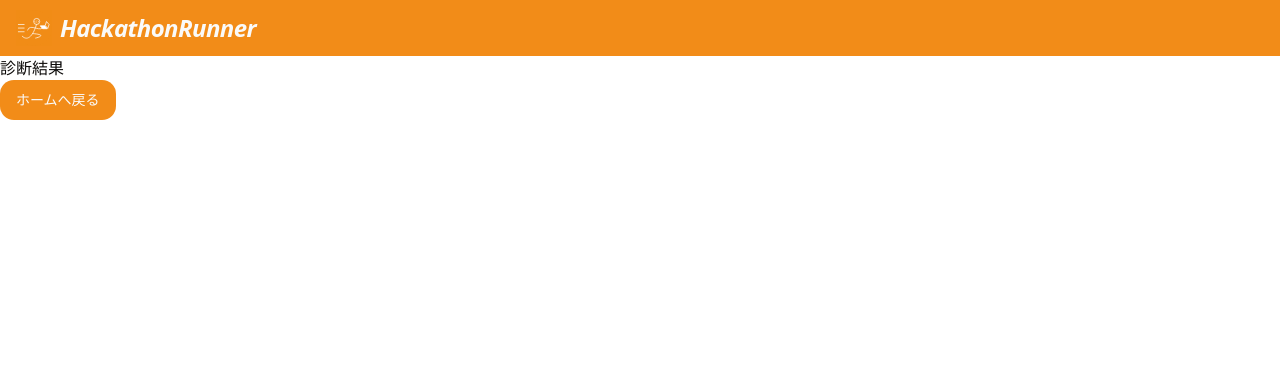
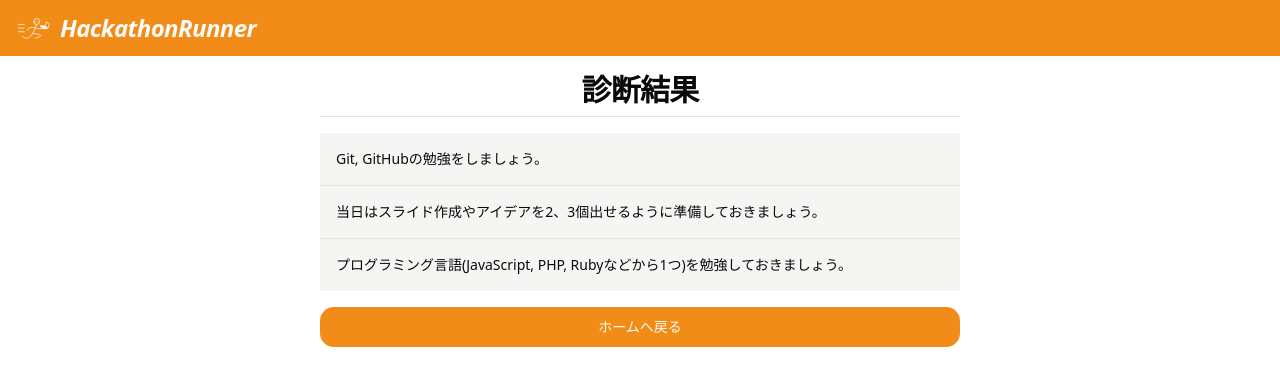
Before and after one commit to kmusicsports/hackathon-runner, a React (Vite) app: page /check/result in a window 1280 px wide. Shown: the top 386 px of the page. Built offline with nearby package versions, Linux system fonts and the light colour scheme.

Commit message:
feat(ui): Add ResultMessageList to ResultPage

```diff
--- a/src/app/pages/check/result.tsx
+++ b/src/app/pages/check/result.tsx
@@ -1,12 +1,34 @@
-import { Link } from "react-router";
+import { Link, useSearchParams } from "react-router";
 
+import { H2 } from "@/components/elements/typography/heading";
 import { Button } from "@/components/ui/button";
+import ResultMessageList from "@/features/check/components/result-message-list";
+
+import type { Answers } from "@/features/check/types";
 
 const ResultPage = () => {
+  const [searchParams] = useSearchParams();
+  const answers: Answers = {
+    hackathon: Number(searchParams.get("hackathon")),
+    team: Number(searchParams.get("team")),
+    development: Number(searchParams.get("development")),
+    git: Number(searchParams.get("git")),
+    video: Number(searchParams.get("video")),
+    presentation: Number(searchParams.get("presentation")),
+    design: Number(searchParams.get("design")),
+    frontend: Number(searchParams.get("frontend")),
+    backend: Number(searchParams.get("backend")),
+    infrastructure: Number(searchParams.get("infrastructure")),
+    analysis: Number(searchParams.get("analysis")),
+  };
+
   return (
-    <div>
-      <h1>診断結果</h1>
-      <Button asChild>
+    <div className="mx-auto mt-4 w-1/2 space-y-4">
+      <H2 className="text-center">診断結果</H2>
+
+      <ResultMessageList answers={answers} />
+
+      <Button className="w-full" asChild>
         <Link to="/">ホームへ戻る</Link>
       </Button>
     </div>
--- /dev/null
+++ b/src/components/ui/table.tsx
@@ -0,0 +1,117 @@
+import * as React from "react"
+
+import { cn } from "@/lib/utils"
+
+const Table = React.forwardRef<
+  HTMLTableElement,
+  React.HTMLAttributes<HTMLTableElement>
+>(({ className, ...props }, ref) => (
+  <div className="relative w-full overflow-auto">
+    <table
+      ref={ref}
+      className={cn("w-full caption-bottom text-sm", className)}
+      {...props}
+    />
+  </div>
+))
+Table.displayName = "Table"
+
+const TableHeader = React.forwardRef<
+  HTMLTableSectionElement,
+  React.HTMLAttributes<HTMLTableSectionElement>
+>(({ className, ...props }, ref) => (
+  <thead ref={ref} className={cn("[&_tr]:border-b", className)} {...props} />
+))
+TableHeader.displayName = "TableHeader"
+
+const TableBody = React.forwardRef<
+  HTMLTableSectionElement,
+  React.HTMLAttributes<HTMLTableSectionElement>
+>(({ className, ...props }, ref) => (
+  <tbody
+    ref={ref}
+    className={cn("[&_tr:last-child]:border-0", className)}
+    {...props}
+  />
+))
+TableBody.displayName = "TableBody"
+
+const TableFooter = React.forwardRef<
+  HTMLTableSectionElement,
+  React.HTMLAttributes<HTMLTableSectionElement>
+>(({ className, ...props }, ref) => (
+  <tfoot
+    ref={ref}
+    className={cn(
+      "border-t bg-muted/50 font-medium [&>tr]:last:border-b-0",
+      className
+    )}
+    {...props}
+  />
+))
+TableFooter.displayName = "TableFooter"
+
+const TableRow = React.forwardRef<
+  HTMLTableRowElement,
+  React.HTMLAttributes<HTMLTableRowElement>
+>(({ className, ...props }, ref) => (
+  <tr
+    ref={ref}
+    className={cn(
+      "border-b transition-colors hover:bg-muted/50 data-[state=selected]:bg-muted",
+      className
+    )}
+    {...props}
+  />
+))
+TableRow.displayName = "TableRow"
+
+const TableHead = React.forwardRef<
+  HTMLTableCellElement,
+  React.ThHTMLAttributes<HTMLTableCellElement>
+>(({ className, ...props }, ref) => (
+  <th
+    ref={ref}
+    className={cn(
+      "h-12 px-4 text-left align-middle font-medium text-muted-foreground [&:has([role=checkbox])]:pr-0",
+      className
+    )}
+    {...props}
+  />
+))
+TableHead.displayName = "TableHead"
+
+const TableCell = React.forwardRef<
+  HTMLTableCellElement,
+  React.TdHTMLAttributes<HTMLTableCellElement>
+>(({ className, ...props }, ref) => (
+  <td
+    ref={ref}
+    className={cn("p-4 align-middle [&:has([role=checkbox])]:pr-0", className)}
+    {...props}
+  />
+))
+TableCell.displayName = "TableCell"
+
+const TableCaption = React.forwardRef<
+  HTMLTableCaptionElement,
+  React.HTMLAttributes<HTMLTableCaptionElement>
+>(({ className, ...props }, ref) => (
+  <caption
+    ref={ref}
+    className={cn("mt-4 text-sm text-muted-foreground", className)}
+    {...props}
+  />
+))
+TableCaption.displayName = "TableCaption"
+
+export {
+  Table,
+  TableHeader,
+  TableBody,
+  TableFooter,
+  TableHead,
+  TableRow,
+  TableCell,
+  TableCaption,
+}
--- /dev/null
+++ b/src/features/check/components/result-message-list.tsx
@@ -0,0 +1,29 @@
+import { Table, TableBody, TableCell, TableRow } from "@/components/ui/table";
+import { makeResultMessages } from "@/features/check/services/result-messages";
+
+import type { Answers } from "@/features/check/types";
+
+type ResultMessageListProps = {
+  answers: Answers;
+  className?: string;
+};
+
+const ResultMessageList = ({ answers, className }: ResultMessageListProps) => {
+  const resultMessages = makeResultMessages({ answers });
+
+  return (
+    <div className={className}>
+      <Table>
+        <TableBody className="bg-muted">
+          {resultMessages.map((message, i) => (
+            <TableRow key={i}>
+              <TableCell className="font-medium">{message}</TableCell>
+            </TableRow>
+          ))}
+        </TableBody>
+      </Table>
+    </div>
+  );
+};
+
+export default ResultMessageList;
--- /dev/null
+++ b/src/features/check/services/result-messages.ts
@@ -0,0 +1,134 @@
+import type { Answers } from "@/features/check/types";
+
+const addGitMessages = (messages: string[], answers: Answers): string[] => {
+  if (answers.git === 0) {
+    // 0: Git, GitHub使用経験なし
+    messages.push("Git, GitHubの勉強をしましょう。");
+  }
+  return messages;
+};
+
+const addHackathonMessages = (
+  messages: string[],
+  answers: Answers
+): string[] => {
+  if (answers.hackathon === 0) {
+    if (answers.team === 0) {
+      if (answers.development === 0) {
+        // 1: ハッカソン参加経験なし、チーム開発経験なし、ツール（アプリ）開発経験なし
+        messages.push(
+          "当日はスライド作成やアイデアを2、3個出せるように準備しておきましょう。"
+        );
+      } else {
+        // 4: ハッカソン参加経験なし、チーム開発経験なし、ツール（アプリ）開発経験あり
+        messages.push("Git, GitHubを使ったチーム開発方法を調べましょう。");
+        messages.push(
+          "チーム内にハッカソン参加経験者やチーム開発経験者がいなくて、ツール（アプリ）開発経験のある人が他にいない場合は、リーダーの役割を検討しましょう。"
+        );
+      }
+    } else {
+      // 2: ハッカソン参加経験なし、チーム開発経験あり
+      messages.push(
+        "チームにハッカソン参加経験者がいないならリーダーの役割を担いましょう。"
+      );
+    }
+  } else {
+    // 3: ハッカソン参加経験あり
+    messages.push("どんどん次のハッカソンに参加して、賞を目指しましょう！");
+    messages.push(
+      "今までリーダーの経験がなければリーダーの役割を担ってPMしてみましょう。"
+    );
+  }
+  return messages;
+};
+
+const addSkillMessages = (messages: string[], answers: Answers): string[] => {
+  if (answers.development > 1 && answers.git === 0) {
+    // 5: ツール（アプリ）開発経験あり、Git, GitHub使用経験なし
+    messages.push(
+      "チーム内にハッカソン参加経験者やチーム開発経験者がいなくて、ツール（アプリ）開発経験のある人が他にいない場合は、リーダーの役割を検討しましょう。"
+    );
+  }
+
+  if (answers.video === 1) {
+    // 6: 動画編集経験あり
+    messages.push(
+      "動画編集できることを伝えましょう。プレゼン資料作成などで役に立つはずです。"
+    );
+  }
+
+  if (answers.presentation === 1) {
+    // 7: プレゼン経験あり
+    messages.push(
+      "プレゼン資料の作成や発表を積極的に担当しましょう。ハッカソンではプレゼンの出来も評価対象です。"
+    );
+  }
+
+  if (answers.design === 1) {
+    // 8: デザインツールの基礎知識あり
+    messages.push(
+      "チームにデザインツールの応用レベルの人がいれば、その人のサポート役を担いましょう。"
+    );
+  }
+
+  if (answers.design === 2) {
+    // 9: デザインツールの応用レベル
+    messages.push("デザイン作成ができることを伝えましょう。");
+  }
+
+  if (answers.frontend === 1) {
+    // 10: JavaScriptの基礎
+    messages.push(
+      "JavaScriptのフレームワークを使える人がいれば、その人のサポート役を担いましょう。"
+    );
+  }
+
+  if (answers.frontend === 2) {
+    // 11: JavaScriptのフレームワークを使える
+    messages.push("フロントエンドの開発を行えることを伝えましょう。");
+  }
+
+  if (answers.backend === 1) {
+    // 12: バックエンド言語の基礎あり
+    messages.push("使えるバックエンド言語を伝えましょう。");
+  }
+
+  if (answers.infrastructure === 1) {
+    // 13: インフラ経験あり
+    messages.push("使えるインフラツールを伝えましょう。");
+  }
+
+  if (answers.analysis > 1) {
+    // 14: データ分析・画像処理経験あり
+    messages.push("機械学習を組み込めることを伝えましょう。");
+  }
+
+  return messages;
+};
+
+const addNoSkillMessages = (messages: string[], answers: Answers): string[] => {
+  if (
+    answers.video === 0 &&
+    answers.presentation === 0 &&
+    answers.design === 0 &&
+    answers.frontend === 0 &&
+    answers.backend === 0 &&
+    answers.infrastructure === 0 &&
+    answers.analysis === 0
+  ) {
+    // 15: 技術的技能なし
+    messages.push(
+      "プログラミング言語(JavaScript, PHP, Rubyなどから1つ)を勉強しておきましょう。"
+    );
+  }
+  return messages;
+};
+
+export const makeResultMessages = ({ answers }: { answers: Answers }) => {
+  let messages: string[] = [];
+  messages = addGitMessages(messages, answers);
+  messages = addHackathonMessages(messages, answers);
+  messages = addSkillMessages(messages, answers);
+  messages = addNoSkillMessages(messages, answers);
+  return messages;
+};
--- /dev/null
+++ b/src/features/check/types/index.ts
@@ -0,0 +1,13 @@
+export type Answers = {
+  hackathon: number;
+  team: number;
+  development: number;
+  git: number;
+  video: number;
+  presentation: number;
+  design: number;
+  frontend: number;
+  backend: number;
+  infrastructure: number;
+  analysis: number;
+};
```
